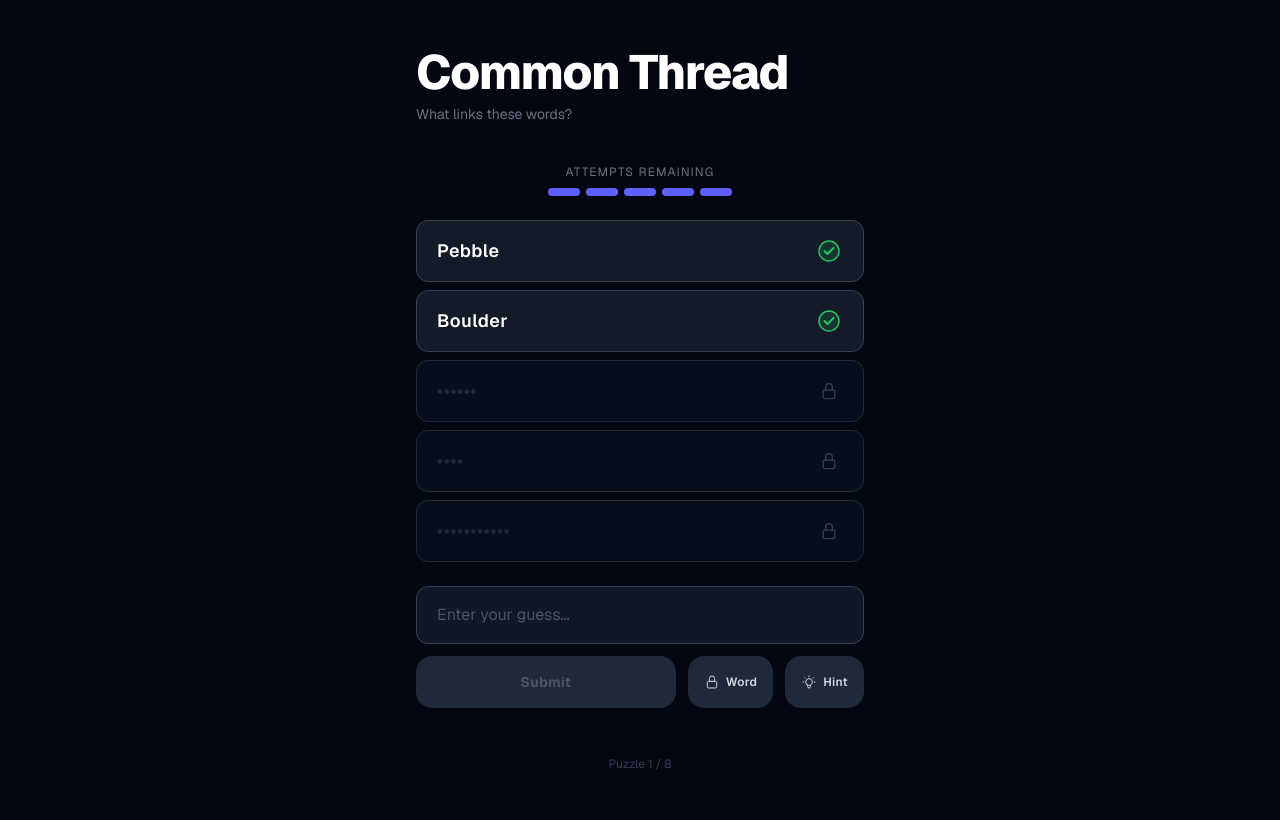
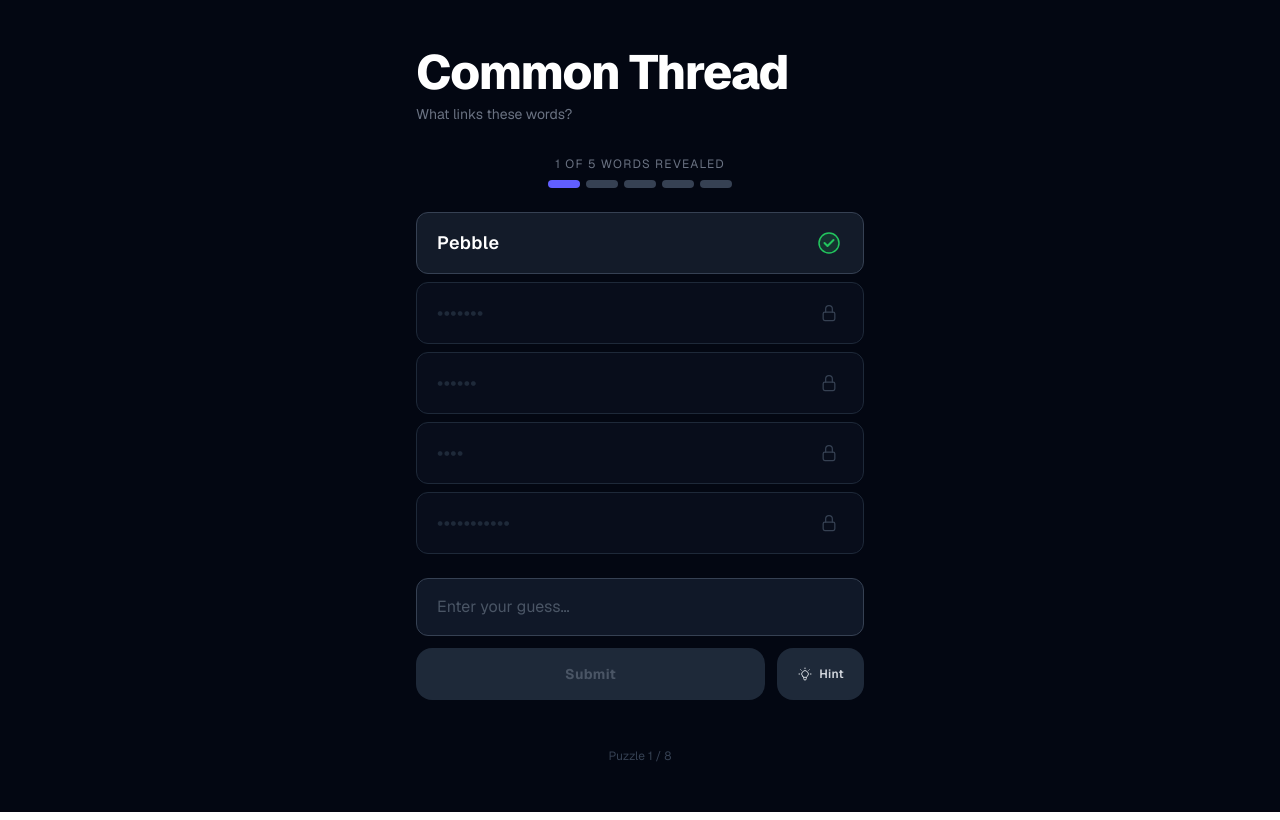
Before and after one commit to Utsab-crompoide/train-brain, a Next.js app: page /pinpoint in a window 1280 px wide. Built offline with nearby package versions, Linux system fonts and the light colour scheme.

Commit message:
changed game logic

```diff
--- a/app/pinpoint/page.tsx
+++ b/app/pinpoint/page.tsx
@@ -1,14 +1,8 @@
 "use client";
 
 import React from "react";
-import {
-  useCommonThread,
-  MAX_ATTEMPTS,
-} from "@/hooks/useCommonThread";
+import { useCommonThread } from "@/hooks/useCommonThread";
 
-// ─── Sub-components (purely presentational) ────────────────────────────────────
-
-/** One row in the word list. Hides the word text until revealed. */
 function WordRow({
   word,
   revealed,
@@ -20,55 +14,29 @@ function WordRow({
 }) {
   return (
     <div
-      className={`flex items-center justify-between rounded-xl px-5 py-4 border transition-all duration-500 ${
-        revealed
-          ? "border-gray-700 bg-gray-800/60"
-          : "border-gray-800 bg-gray-900/40"
-      } ${isNew ? "animate-slide-in" : ""}`}
+      className={`flex items-center justify-between rounded-xl px-5 py-4 border transition-all duration-500
+        ${revealed ? "border-gray-700 bg-gray-800/60" : "border-gray-800 bg-gray-900/40"}
+        ${isNew ? "animate-slide-in" : ""}`}
     >
       <span
-        className={`text-lg font-semibold tracking-wide ${
+        className={`text-lg font-semibold tracking-wide transition-colors duration-300 ${
           revealed ? "text-white" : "text-gray-800 select-none"
         }`}
       >
-        {/* Hide the actual word until revealed */}
         {revealed ? word : "•".repeat(word.length)}
       </span>
 
-      <span className="flex items-center justify-center w-7 h-7 rounded-full">
+      <span className="flex items-center justify-center w-7 h-7">
         {revealed ? (
           <svg className="w-6 h-6" viewBox="0 0 24 24" fill="none">
             <circle cx="12" cy="12" r="10" fill="#22c55e" opacity="0.15" />
             <circle cx="12" cy="12" r="10" stroke="#22c55e" strokeWidth="1.5" />
-            <path
-              d="M7.5 12l3 3 6-6"
-              stroke="#22c55e"
-              strokeWidth="2"
-              strokeLinecap="round"
-              strokeLinejoin="round"
-            />
+            <path d="M7.5 12l3 3 6-6" stroke="#22c55e" strokeWidth="2" strokeLinecap="round" strokeLinejoin="round" />
           </svg>
         ) : (
-          <svg
-            className="w-5 h-5 text-gray-700"
-            viewBox="0 0 24 24"
-            fill="none"
-          >
-            <rect
-              x="5"
-              y="11"
-              width="14"
-              height="10"
-              rx="2"
-              stroke="currentColor"
-              strokeWidth="1.5"
-            />
-            <path
-              d="M8 11V7a4 4 0 018 0v4"
-              stroke="currentColor"
-              strokeWidth="1.5"
-              strokeLinecap="round"
-            />
+          <svg className="w-5 h-5 text-gray-700" viewBox="0 0 24 24" fill="none">
+            <rect x="5" y="11" width="14" height="10" rx="2" stroke="currentColor" strokeWidth="1.5" />
+            <path d="M8 11V7a4 4 0 018 0v4" stroke="currentColor" strokeWidth="1.5" strokeLinecap="round" />
           </svg>
         )}
       </span>
@@ -76,21 +44,20 @@ function WordRow({
   );
 }
 
-/** Dots bar showing remaining attempts */
-function AttemptsBar({
-  remaining,
-  max,
+function ProgressDots({
+  total,
+  revealed,
 }: {
-  remaining: number;
-  max: number;
+  total: number;
+  revealed: number;
 }) {
   return (
     <div className="flex gap-1.5 justify-center">
-      {Array.from({ length: max }).map((_, i) => (
+      {Array.from({ length: total }).map((_, i) => (
         <div
           key={i}
           className={`h-2 w-8 rounded-full transition-all duration-300 ${
-            i < remaining ? "bg-indigo-500" : "bg-gray-700"
+            i < revealed ? "bg-indigo-500" : "bg-gray-700"
           }`}
         />
       ))}
@@ -98,10 +65,6 @@ function AttemptsBar({
   );
 }
 
-/**
- * Hint display — shows boxes for each letter of the answer.
- * Revealed letters are shown; others show a blank placeholder box.
- */
 function HintBoxes({
   answer,
   hintsRevealed,
@@ -119,7 +82,7 @@ function HintBoxes({
             className={`flex items-center justify-center rounded-xl border-2 text-xl font-black transition-all duration-300 ${
               isRevealed
                 ? "border-indigo-500 bg-indigo-950 text-indigo-300"
-                : "border-gray-700 bg-gray-900 text-transparent"
+                : "border-gray-700 bg-gray-900 text-gray-700"
             }`}
             style={{ width: 44, height: 52 }}
           >
@@ -131,17 +94,17 @@ function HintBoxes({
   );
 }
 
-// ─── Page ─────────────────────────────────────────────────────────────────────
-
 export default function CommonThreadPage() {
   const game = useCommonThread();
+
+  const canHint = !game.allHintsRevealed && game.status === "playing";
 
   return (
     <div className="flex min-h-screen flex-col items-center bg-gray-950 font-sans">
       <main className="flex w-full max-w-lg flex-col px-5 py-12 sm:px-8">
 
         {/* Header */}
-        <div className="mb-10">
+        <div className="mb-8">
           <h1 className="text-4xl font-extrabold tracking-tight text-white sm:text-5xl">
             Common Thread
           </h1>
@@ -150,20 +113,14 @@ export default function CommonThreadPage() {
           </p>
         </div>
 
-        {/* Attempts bar */}
         <div className="mb-6">
           <p className="mb-2 text-xs text-gray-500 text-center tracking-widest uppercase">
-            Attempts remaining
+            {game.revealedCount} of {game.puzzle.words.length} words revealed
           </p>
-          <AttemptsBar remaining={game.attemptsLeft} max={MAX_ATTEMPTS} />
+          <ProgressDots total={game.puzzle.words.length} revealed={game.revealedCount} />
         </div>
 
-        {/* Word list */}
-        <div
-          className={`flex flex-col gap-2 mb-6 ${
-            game.shake ? "animate-shake" : ""
-          }`}
-        >
+        <div className={`flex flex-col gap-2 mb-6 ${game.shake ? "animate-shake" : ""}`}>
           {game.puzzle.words.map((word, i) => (
             <WordRow
               key={word}
@@ -174,20 +131,15 @@ export default function CommonThreadPage() {
           ))}
         </div>
 
-        {/* Hint letter boxes — shown once at least one hint letter is revealed */}
         {game.hintsRevealed > 0 && (
           <div className="mb-6 flex flex-col items-center gap-3">
             <p className="text-xs text-gray-500 uppercase tracking-widest">
-              Hint — letter{game.hintsRevealed > 1 ? "s" : ""} revealed
+              Answer hint
             </p>
-            <HintBoxes
-              answer={game.puzzle.answer}
-              hintsRevealed={game.hintsRevealed}
-            />
+            <HintBoxes answer={game.puzzle.answer} hintsRevealed={game.hintsRevealed} />
           </div>
         )}
 
-        {/* Feedback */}
         {game.feedback && (
           <div
             className={`mb-4 rounded-xl px-4 py-3 text-sm font-medium ${
@@ -202,7 +154,6 @@ export default function CommonThreadPage() {
           </div>
         )}
 
-        {/* Guess input + action buttons */}
         {game.status === "playing" && (
           <div className="flex flex-col gap-3 mb-4">
             <input
@@ -215,7 +166,6 @@ export default function CommonThreadPage() {
             />
 
             <div className="flex gap-3">
-              {/* Submit */}
               <button
                 onClick={game.submitGuess}
                 disabled={!game.guess.trim()}
@@ -224,29 +174,20 @@ export default function CommonThreadPage() {
                 Submit
               </button>
 
-              {/* Reveal next word */}
               <button
-                onClick={game.revealNextWord}
-                disabled={!game.canRevealWord}
-                title="Reveal next word (costs 1 attempt)"
-                className="flex items-center gap-1.5 rounded-2xl bg-gray-800 hover:bg-gray-700 disabled:bg-gray-900 disabled:text-gray-700 disabled:cursor-not-allowed text-gray-300 font-semibold px-4 py-4 text-xs tracking-wide transition-all duration-200 active:scale-95 whitespace-nowrap"
+                onClick={game.revealNextHint}
+                disabled={!canHint}
+                title="Reveal next hint letter"
+                className="flex items-center gap-1.5 rounded-2xl bg-gray-800 hover:bg-gray-700 disabled:bg-gray-900 disabled:text-gray-700 disabled:cursor-not-allowed text-gray-300 font-semibold px-5 py-4 text-xs tracking-wide transition-all duration-200 active:scale-95 whitespace-nowrap"
               >
                 <svg className="w-4 h-4 shrink-0" viewBox="0 0 24 24" fill="none">
-                  <rect x="5" y="11" width="14" height="10" rx="2" stroke="currentColor" strokeWidth="1.5" />
-                  <path d="M8 11V7a4 4 0 018 0v4" stroke="currentColor" strokeWidth="1.5" strokeLinecap="round" />
-                </svg>
-                Word
-              </button>
-
-              {/* Reveal next hint letter */}
-              <button
-                onClick={game.revealNextHint}
-                disabled={!game.canRevealHint}
-                title="Reveal next hint letter (costs 1 attempt)"
-                className="flex items-center gap-1.5 rounded-2xl bg-gray-800 hover:bg-gray-700 disabled:bg-gray-900 disabled:text-gray-700 disabled:cursor-not-allowed text-gray-300 font-semibold px-4 py-4 text-xs tracking-wide transition-all duration-200 active:scale-95 whitespace-nowrap"
-              >
-                <svg className="w-4 h-4 shrink-0" viewBox="0 0 24 24" fill="none">
-                  <path d="M9.663 17h4.673M12 3v1m6.364 1.636-.707.707M21 12h-1M4 12H3m3.343-5.657-.707-.707m2.828 9.9a5 5 0 117.072 0l-.548.547A3.374 3.374 0 0014 18.469V19a2 2 0 11-4 0v-.531c0-.895-.356-1.754-.988-2.386l-.548-.547z" stroke="currentColor" strokeWidth="1.5" strokeLinecap="round" strokeLinejoin="round" />
+                  <path
+                    d="M9.663 17h4.673M12 3v1m6.364 1.636-.707.707M21 12h-1M4 12H3m3.343-5.657-.707-.707m2.828 9.9a5 5 0 117.072 0l-.548.547A3.374 3.374 0 0014 18.469V19a2 2 0 11-4 0v-.531c0-.895-.356-1.754-.988-2.386l-.548-.547z"
+                    stroke="currentColor"
+                    strokeWidth="1.5"
+                    strokeLinecap="round"
+                    strokeLinejoin="round"
+                  />
                 </svg>
                 Hint
               </button>
@@ -254,7 +195,6 @@ export default function CommonThreadPage() {
           </div>
         )}
 
-        {/* End-state CTA */}
         {game.status !== "playing" && (
           <button
             onClick={game.nextPuzzle}
@@ -264,13 +204,11 @@ export default function CommonThreadPage() {
           </button>
         )}
 
-        {/* Puzzle counter */}
         <p className="mt-8 text-center text-xs text-gray-700">
           Puzzle {game.puzzleIndex + 1} / {game.totalPuzzles}
         </p>
       </main>
 
-      {/* Keyframe animations */}
       <style>{`
         @keyframes slide-in {
           from { opacity: 0; transform: translateX(-12px); }
--- a/hooks/useCommonThread.ts
+++ b/hooks/useCommonThread.ts
@@ -1,14 +1,14 @@
 /**
  * useCommonThread — All game logic for the Common Thread puzzle.
  *
- * Completely UI-agnostic: no JSX, no CSS, no web-only APIs.
- * Drop this file into React Native and build your own UI on top.
+ * Mechanic:
+ *  - 1 word is shown at start, rest are locked.
+ *  - Each wrong guess unlocks the next word.
+ *  - Correct guess at any point will win (all words revealed).
+ *  - Wrong guess when all words are already shown will lose.
+ *  - Hint button reveals one letter of the answer at a time (no attempt cost).
  *
- * Behaviour:
- *  - First INITIAL_WORDS_SHOWN words are visible at start.
- *  - Each "Reveal Word" press shows the next hidden word (costs 1 attempt).
- *  - Each "Hint" press reveals the next letter of the answer (costs 1 attempt).
- *  - Correct guess wins; running out of attempts loses.
+ * UI-agnostic: no JSX, no CSS. Drop into React Native and build your own UI.
  */
 
 import { useState, useCallback, useEffect } from "react";
@@ -16,13 +16,11 @@ import { PUZZLES, type Puzzle } from "../data/puzzle";
 
 // ─── Constants ────────────────────────────────────────────────────────────────
 
-export const INITIAL_WORDS_SHOWN = 2;
-export const MAX_ATTEMPTS = 5;
+export const INITIAL_WORDS_SHOWN = 1;
 
 // ─── Types ────────────────────────────────────────────────────────────────────
 
 export type GameStatus = "playing" | "won" | "lost";
-
 export type FeedbackType = "success" | "error" | "info";
 
 export interface Feedback {
@@ -38,7 +36,7 @@ export interface CommonThreadState {
   /** How many words are currently visible (from the top) */
   revealedCount: number;
 
-  /** Index of word that was just revealed (for animation triggers) */
+  /** Index of the word that was just unlocked, for animation triggers */
   newlyRevealedIndex: number | null;
 
   /** Number of answer letters revealed by hint presses */
@@ -47,29 +45,32 @@ export interface CommonThreadState {
   /** Current text in the guess field */
   guess: string;
 
-  /** Remaining wrong-guess budget */
-  attemptsLeft: number;
+  /** Number of wrong guesses so far */
+  wrongGuesses: number;
 
   /** Overall game status */
   status: GameStatus;
 
-  /** Latest feedback message to show the user */
+  /** Latest feedback message */
   feedback: Feedback | null;
 
-  /** Whether the input row should animate a "shake" */
+  /** Whether the input should animate a shake  */
   shake: boolean;
 
-  // ── Derived helpers (computed, not stored) ──
-  canRevealWord: boolean;
-  canRevealHint: boolean;
+  // ── Derived helpers ──────────────────────────────────────────────────────
+  /** True when all words are already visible */
   allWordsRevealed: boolean;
+
+  /** True when all hint letters are already revealed */
   allHintsRevealed: boolean;
+
+  /** Remaining guesses before the game ends (= words still locked) */
+  guessesLeft: number;
 }
 
 export interface CommonThreadActions {
   setGuess: (text: string) => void;
   submitGuess: () => void;
-  revealNextWord: () => void;
   revealNextHint: () => void;
   nextPuzzle: () => void;
   resetPuzzle: () => void;
@@ -84,12 +85,11 @@ export function useCommonThread(): CommonThreadState & CommonThreadActions {
   const [newlyRevealedIndex, setNewlyRevealedIndex] = useState<number | null>(null);
   const [hintsRevealed, setHintsRevealed] = useState(0);
   const [guess, setGuess] = useState("");
-  const [attemptsLeft, setAttemptsLeft] = useState(MAX_ATTEMPTS);
+  const [wrongGuesses, setWrongGuesses] = useState(0);
   const [status, setStatus] = useState<GameStatus>("playing");
   const [feedback, setFeedback] = useState<Feedback | null>(null);
   const [shake, setShake] = useState(false);
 
-  // Reset all state when puzzle changes
   useEffect(() => {
     const p = PUZZLES[puzzleIndex];
     setPuzzle(p);
@@ -97,36 +97,17 @@ export function useCommonThread(): CommonThreadState & CommonThreadActions {
     setNewlyRevealedIndex(null);
     setHintsRevealed(0);
     setGuess("");
-    setAttemptsLeft(MAX_ATTEMPTS);
+    setWrongGuesses(0);
     setStatus("playing");
     setFeedback(null);
     setShake(false);
   }, [puzzleIndex]);
-
-  // ── Helpers ──────────────────────────────────────────────────────────────
 
   const triggerShake = useCallback(() => {
     setShake(true);
     setTimeout(() => setShake(false), 500);
   }, []);
 
-  const loseIfExhausted = useCallback(
-    (remaining: number, p: Puzzle) => {
-      if (remaining <= 0) {
-        setStatus("lost");
-        setRevealedCount(p.words.length);
-        setFeedback({
-          text: `Out of attempts! The answer was "${p.answer}".`,
-          type: "error",
-        });
-        return true;
-      }
-      return false;
-    },
-    []
-  );
-
-  // ── Actions ──────────────────────────────────────────────────────────────
 
   const submitGuess = useCallback(() => {
     if (status !== "playing" || !guess.trim()) return;
@@ -137,42 +118,42 @@ export function useCommonThread(): CommonThreadState & CommonThreadActions {
     if (isCorrect) {
       setStatus("won");
       setRevealedCount(puzzle.words.length);
-      setFeedback({ text: "🎉 Correct! You found the common thread!", type: "success" });
+      setFeedback({
+        text: "Correct! You found the common thread!",
+        type: "success",
+      });
     } else {
-      const next = attemptsLeft - 1;
-      setAttemptsLeft(next);
       triggerShake();
-      if (!loseIfExhausted(next, puzzle)) {
+      const nextRevealed = revealedCount + 1;
+
+      if (revealedCount >= puzzle.words.length) {
+        setStatus("lost");
         setFeedback({
-          text: `Not quite — ${next} attempt${next === 1 ? "" : "s"} remaining.`,
+          text: `The answer was "${puzzle.answer}". Better luck next time!`,
           type: "error",
         });
+      } else {
+        setNewlyRevealedIndex(revealedCount);
+        setRevealedCount(nextRevealed);
+        setWrongGuesses((w) => w + 1);
+
+        if (nextRevealed >= puzzle.words.length) {
+          setFeedback({
+            text: "Last word revealed — this is your final chance!",
+            type: "info",
+          });
+        } else {
+          const remaining = puzzle.words.length - nextRevealed;
+          setFeedback({
+            text: `Not quite — a new word has been revealed. ${remaining} word${remaining === 1 ? "" : "s"} still locked.`,
+            type: "error",
+          });
+        }
       }
     }
+
     setGuess("");
-  }, [status, guess, puzzle, attemptsLeft, triggerShake, loseIfExhausted]);
-
-  const revealNextWord = useCallback(() => {
-    if (status !== "playing") return;
-    if (revealedCount >= puzzle.words.length) {
-      setFeedback({ text: "All words are already revealed!", type: "info" });
-      return;
-    }
-    const next = attemptsLeft - 1;
-    if (next < 0) {
-      setFeedback({ text: "No attempts left to reveal a word!", type: "error" });
-      return;
-    }
-    setNewlyRevealedIndex(revealedCount);
-    setRevealedCount((c) => c + 1);
-    setAttemptsLeft(next);
-    if (!loseIfExhausted(next, puzzle)) {
-      setFeedback({
-        text: `Word revealed — ${next} attempt${next === 1 ? "" : "s"} remaining.`,
-        type: "info",
-      });
-    }
-  }, [status, revealedCount, puzzle, attemptsLeft, loseIfExhausted]);
+  }, [status, guess, puzzle, revealedCount, triggerShake]);
 
   const revealNextHint = useCallback(() => {
     if (status !== "playing") return;
@@ -180,53 +161,36 @@ export function useCommonThread(): CommonThreadState & CommonThreadActions {
       setFeedback({ text: "All hint letters are already revealed!", type: "info" });
       return;
     }
-    const next = attemptsLeft - 1;
-    if (next < 0) {
-      setFeedback({ text: "No attempts left!", type: "error" });
-      return;
-    }
     setHintsRevealed((h) => h + 1);
-    setAttemptsLeft(next);
-    if (!loseIfExhausted(next, puzzle)) {
-      setFeedback({
-        text: `Hint: letter ${hintsRevealed + 1} revealed — ${next} attempt${next === 1 ? "" : "s"} remaining.`,
-        type: "info",
-      });
-    }
-  }, [status, hintsRevealed, puzzle, attemptsLeft, loseIfExhausted]);
+    setFeedback({
+      text: `Hint: letter ${hintsRevealed + 1} of ${puzzle.answer.length} revealed.`,
+      type: "info",
+    });
+  }, [status, hintsRevealed, puzzle]);
 
   const nextPuzzle = useCallback(() => {
     setPuzzleIndex((i) => (i + 1) % PUZZLES.length);
   }, []);
 
   const resetPuzzle = useCallback(() => {
-    setPuzzleIndex((i) => i); // triggers useEffect via same index trick
-    // Force reset by re-calling the effect manually:
     const p = PUZZLES[puzzleIndex];
     setPuzzle(p);
     setRevealedCount(INITIAL_WORDS_SHOWN);
     setNewlyRevealedIndex(null);
     setHintsRevealed(0);
     setGuess("");
-    setAttemptsLeft(MAX_ATTEMPTS);
+    setWrongGuesses(0);
     setStatus("playing");
     setFeedback(null);
     setShake(false);
   }, [puzzleIndex]);
 
-  // ── Derived ──────────────────────────────────────────────────────────────
-
-  const canRevealWord =
-    revealedCount < puzzle.words.length && status === "playing" && attemptsLeft > 0;
-
-  const canRevealHint =
-    hintsRevealed < puzzle.answer.length && status === "playing" && attemptsLeft > 0;
-
   const allWordsRevealed = revealedCount >= puzzle.words.length;
   const allHintsRevealed = hintsRevealed >= puzzle.answer.length;
+  // Remaining guesses = locked words left (each wrong = 1 unlock) + 1 final guess when all shown
+  const guessesLeft = allWordsRevealed ? 1 : puzzle.words.length - revealedCount + 1;
 
   return {
-    // State
     puzzle,
     puzzleIndex,
     totalPuzzles: PUZZLES.length,
@@ -234,19 +198,15 @@ export function useCommonThread(): CommonThreadState & CommonThreadActions {
     newlyRevealedIndex,
     hintsRevealed,
     guess,
-    attemptsLeft,
+    wrongGuesses,
     status,
     feedback,
     shake,
-    // Derived
-    canRevealWord,
-    canRevealHint,
     allWordsRevealed,
     allHintsRevealed,
-    // Actions
+    guessesLeft,
     setGuess,
     submitGuess,
-    revealNextWord,
     revealNextHint,
     nextPuzzle,
     resetPuzzle,
```
